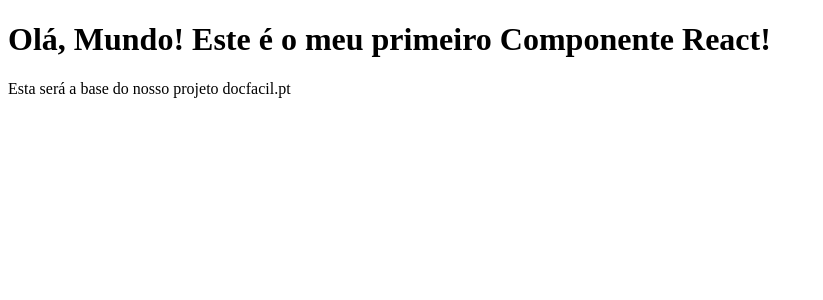
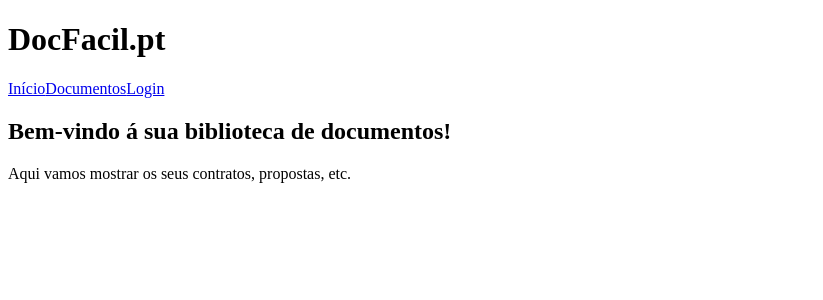
Before and after one commit to tiagodearaujo13-lab/docfacil-frontend-react, a React (Vite) app: page / in a window 1280 px wide. Shown: the top 300 px of the page, without its empty margins (0-823 px from the left). Built offline with nearby package versions, Linux system fonts and the light colour scheme.

Commit message:
Começaºndo a landing page com React

```diff
--- a/index.html
+++ b/index.html
@@ -1,6 +1,5 @@
 <!doctype html>
-<html lang="en">
-  <head>
+<html lang="pt-PT"> <head>
     <meta charset="UTF-8" />
     <link rel="icon" type="image/svg+xml" href="/vite.svg" />
     <meta name="viewport" content="width=device-width, initial-scale=1.0" />
--- a/src/App.jsx
+++ b/src/App.jsx
@@ -1,11 +1,27 @@
+import Header from './components/Header.jsx';
+
+function ConteudoPrincipal() {
+  return (
+    <main>
+      <h2>Bem-vindo á sua biblioteca de documentos!</h2>
+      <p>Aqui vamos mostrar os seus contratos, propostas, etc.</p>
+    </main>
+  );
+}
+
 function App() {
+  return (
+    <div>
+      {/* 3. "ENCAIXAR" AS PEÇAS */}
 
-return (
-  <div>
-    <h1>Olá, Mundo! Este é o meu primeiro Componente React!</h1>
-    <p>Esta será a base do nosso projeto docfacil.pt</p>
-  </div>
- );
+      {/* CORREÇÃO 2: O nome da tag é 'Header', igual ao 'import' */}
+      <Header />
+
+      {/* CORREÇÃO 3: O nome da tag é 'ConteudoPrincipal', igual à 'function' */}
+      <ConteudoPrincipal />
+
+    </div>
+  );
 }
 
 export default App;
--- /dev/null
+++ b/src/components/Header.jsx
@@ -0,0 +1,14 @@
+function Header() {
+    return(
+        <header>
+            <h1>DocFacil.pt</h1>
+            <nav>
+                <a href="#">Início</a>
+                <a href="#">Documentos</a>
+                <a href="#">Login</a>
+            </nav>
+        </header>
+    );
+}
+
+export default Header;
```
